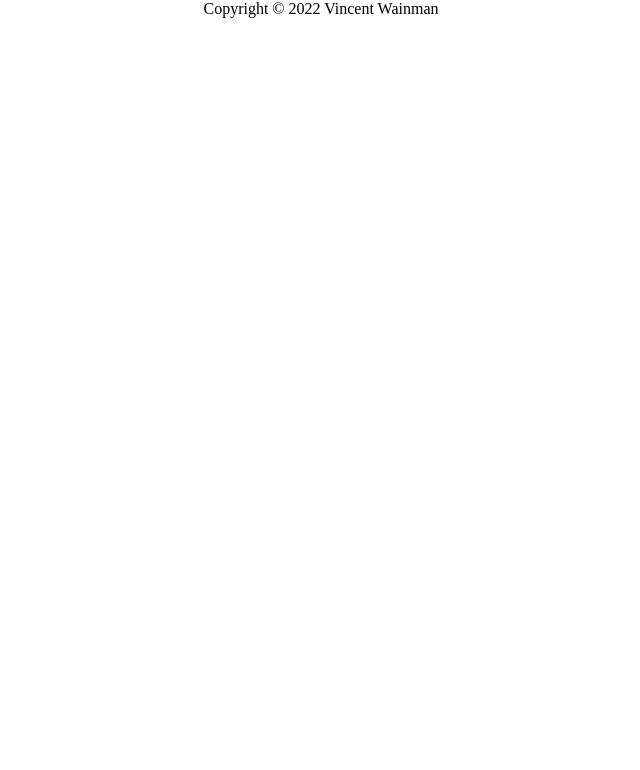
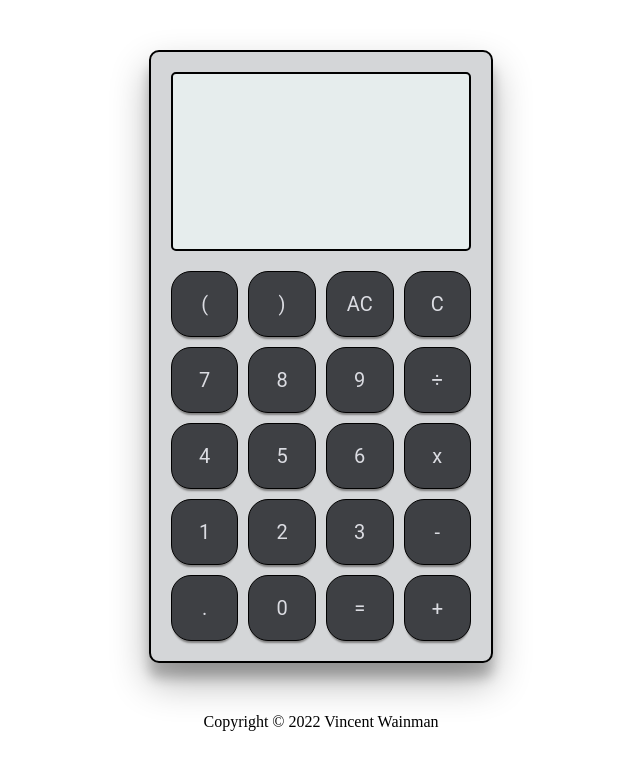
Before and after one commit to vwainman/js_calculator, a plain HTML site: page index.html in a window 1280 px wide. Shown: the whole page, without its empty margins (319-959 px from the left). Drawn offline with Linux system fonts and the light colour scheme.

Commit message:
create barebones with limited functionality

```diff
--- a/index.html
+++ b/index.html
@@ -10,10 +10,35 @@
 </head>
 
 <body>
-    <header>
-    </header>
     <main>
-
+        <div id="calculator">
+            <div id="display">
+                <div id="equation"></div>
+                <div id="result"></div>
+            </div>
+            <div id="interface">
+                <button id="(" class="parenthesis">(</button>
+                <button id=")" class="parenthesis">)</button>
+                <button id="AC" class="clear">AC</button>
+                <button id="C" class="clear">C</button>
+                <button id="7" class="unit">7</button>
+                <button id="8" class="unit">8</button>
+                <button id="9" class="unit">9</button>
+                <button id="÷" class="operator">÷</button>
+                <button id="4" class="unit">4</button>
+                <button id="5" class="unit">5</button>
+                <button id="6" class="unit">6</button>
+                <button id="x" class="operator">x</button>
+                <button id="1" class="unit">1</button>
+                <button id="2" class="unit">2</button>
+                <button id="3" class="unit">3</button>
+                <button id="-" class="operator">-</button>
+                <button id="." class="decimal">.</button>
+                <button id="0" class="unit">0</button>
+                <button id="=" class="equals">=</button>
+                <button id="+" class="operator">+</button>
+            </div>
+        </div>
     </main>
     <footer>
         Copyright ©
--- a/scripts.js
+++ b/scripts.js
@@ -43,3 +43,36 @@ function operate(operator, x, y) {
         throw `Incorrect operator ${operator}`;
     }
 }
+
+const operators = ['+', '-', 'x', '÷']
+const units = [0, 1, 2, 3, 4, 5, 6, 7, 8, 9]
+
+const parenthesisButtons = document.querySelectorAll("#calculator>#interface>.parenthesis");
+const operatorButtons = document.querySelectorAll("#calculator>#interface>.operator");
+const unitButtons = document.querySelectorAll("#calculator>#interface>.unit");
+const clearButtons = document.querySelectorAll("#calculator>#interface>.clear");
+const decimalButton = document.querySelector("#calculator>#interface>.decimal");
+const equalsButton = document.querySelector("#calculator>#interface>.equals")
+const equationDisplay = document.querySelector("#calculator>#display>#equation");
+const resultDisplay = document.querySelector("#calculator>#display>#result");
+
+let result = 0;
+
+for (const unitButton of unitButtons) {
+    unitButton.addEventListener("click", appendDisplayUnit);
+}
+for (const clearButton of clearButtons) {
+    clearButton.addEventListener("click", clearDisplay);
+}
+
+function appendDisplayUnit(e) {
+    equationDisplay.textContent += `${e.target.id}`;
+}
+
+function clearDisplay(e) {
+    if (e.target.id === 'AC') {
+        equationDisplay.textContent = "";
+    } else if (e.target.id === 'C') {
+        equationDisplay.textContent = equationDisplay.textContent.slice(0, -1);
+    }
+}
--- a/styles.css
+++ b/styles.css
@@ -1,8 +1,86 @@
+:root {
+    --border: #000;
+    --calculator: #d4d6d8;
+    --display: #e6eded;
+    --btn: #3e4044;
+    --btn-hover: #3e4044cb;
+    --btn-active: #3e4044e7;
+    --font: #dbdce2;
+}
+
 * {
     padding: 0;
     margin: 0;
 }
 
+main {
+    display: flex;
+    align-items: center;
+    justify-content: center;
+    margin: 50px 0;
+}
+
+#calculator {
+    background-color: var(--calculator);
+    border: 2px var(--border) solid;
+    padding: 20px;
+    border-radius: 10px;
+    width: 300px;
+    box-shadow: rgba(0, 0, 0, 0.3) 0px 19px 38px, rgba(0, 0, 0, 0.22) 0px 15px 12px;
+}
+
+#display {
+    min-height: 155px;
+    background-color: var(--display);
+    border-radius: 5px;
+    margin-bottom: 20px;
+    padding: 10px;
+    text-align: right;
+    font-size: 25px;
+    border: 2px var(--border) solid;
+    word-wrap: break-word;
+}
+
+#display>#equation {
+    display: inline-block;
+    height: 75px;
+    width: 280px;
+}
+
+#display>#result {
+    display: inline-block;
+    height: 50px;
+    width: 280px;
+}
+
+#interface {
+    display: grid;
+    grid-template-columns: repeat(4, 1fr);
+    grid-gap: 10px;
+}
+
+button {
+    background-color: var(--btn);
+    border: 1.5px var(--border) solid;
+    color: var(--font);
+    font-family: 'Roboto', sans-serif;
+    font-weight: 400;
+    border-radius: 20px;
+    font-size: 20px;
+    padding: 20px;
+    box-shadow: 0 4px 2px -2px gray;
+}
+
+button:hover {
+    background-color: var(--btn-hover);
+}
+
+button:active {
+    background-color: var(--btn-active);
+    box-shadow: 7px 6px 28px 1px rgba(0, 0, 0, 0.24);
+    transform: translateY(4px);
+}
+
 footer {
     text-align: center;
 }
```
